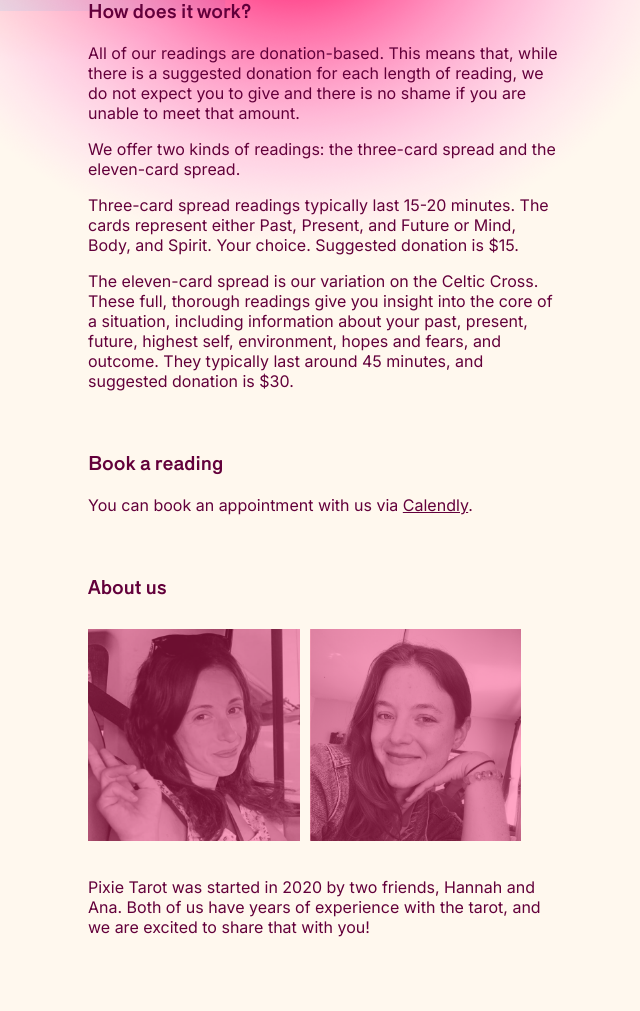
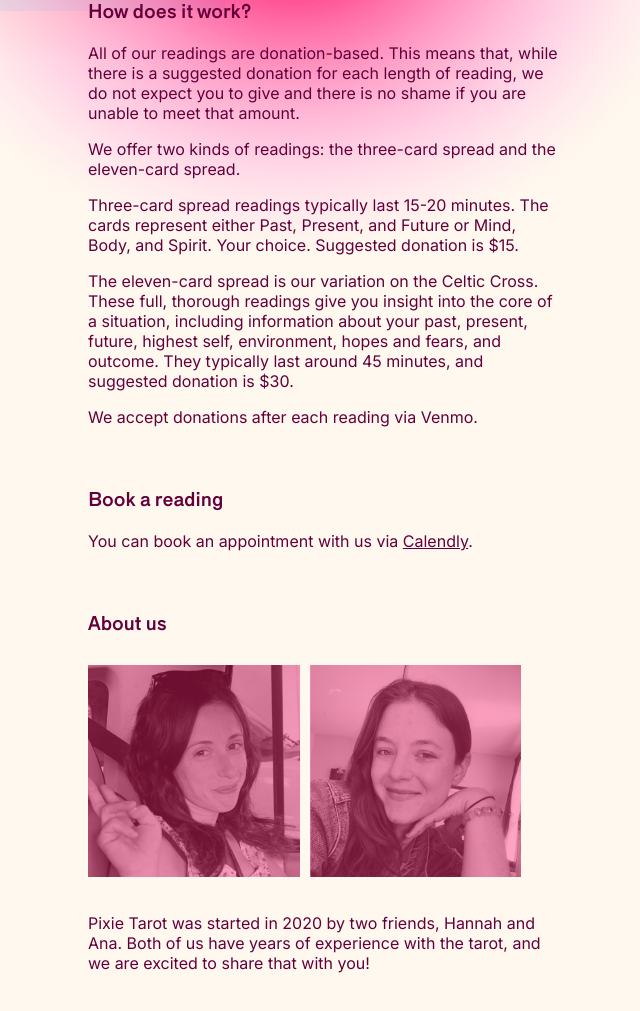
Before and after one commit to awanderingorill/pixie-tarot, a Gatsby site: page / in a window 1280 px wide. Shown: the part 601-1612 px from the top of the page, without its empty margins (232-872 px from the left). Built offline with nearby package versions, Linux system fonts and the light colour scheme; Gatsby itself is replaced by a stand-in of ours.

Commit message:
Add Venmo line

```diff
--- a/src/pages/index.js
+++ b/src/pages/index.js
@@ -136,6 +136,8 @@ export default function Home() {
             <p>Three-card spread readings typically last 15-20 minutes. The cards represent either Past, Present, and Future or Mind, Body, and Spirit. Your choice. Suggested donation is $15.</p>
 
             <p>The eleven-card spread is our variation on the Celtic Cross. These full, thorough readings give you insight into the core of a situation, including information about your past, present, future, highest self, environment, hopes and fears, and outcome. They typically last around 45 minutes, and suggested donation is $30.</p>
+
+            <p>We accept donations after each reading via Venmo.</p>
           </Content>
         </Section>
         <Section>
```
